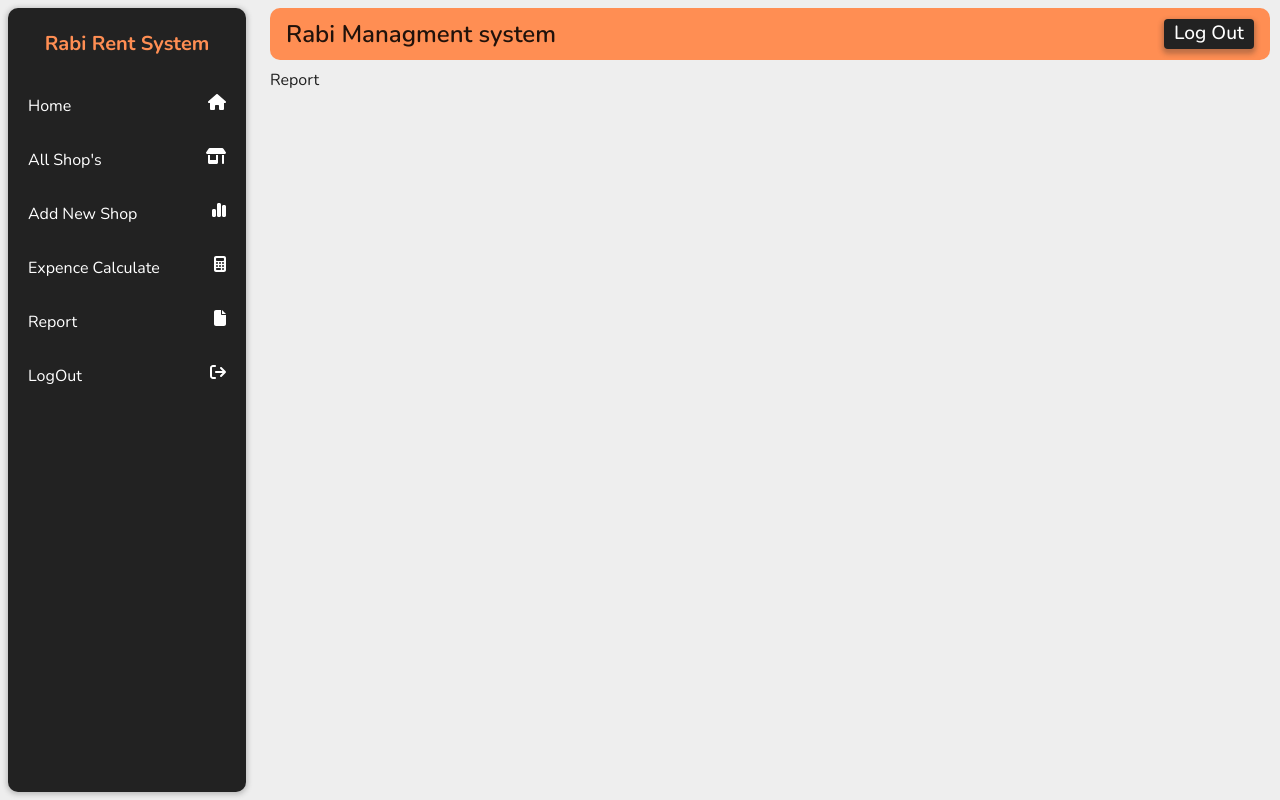
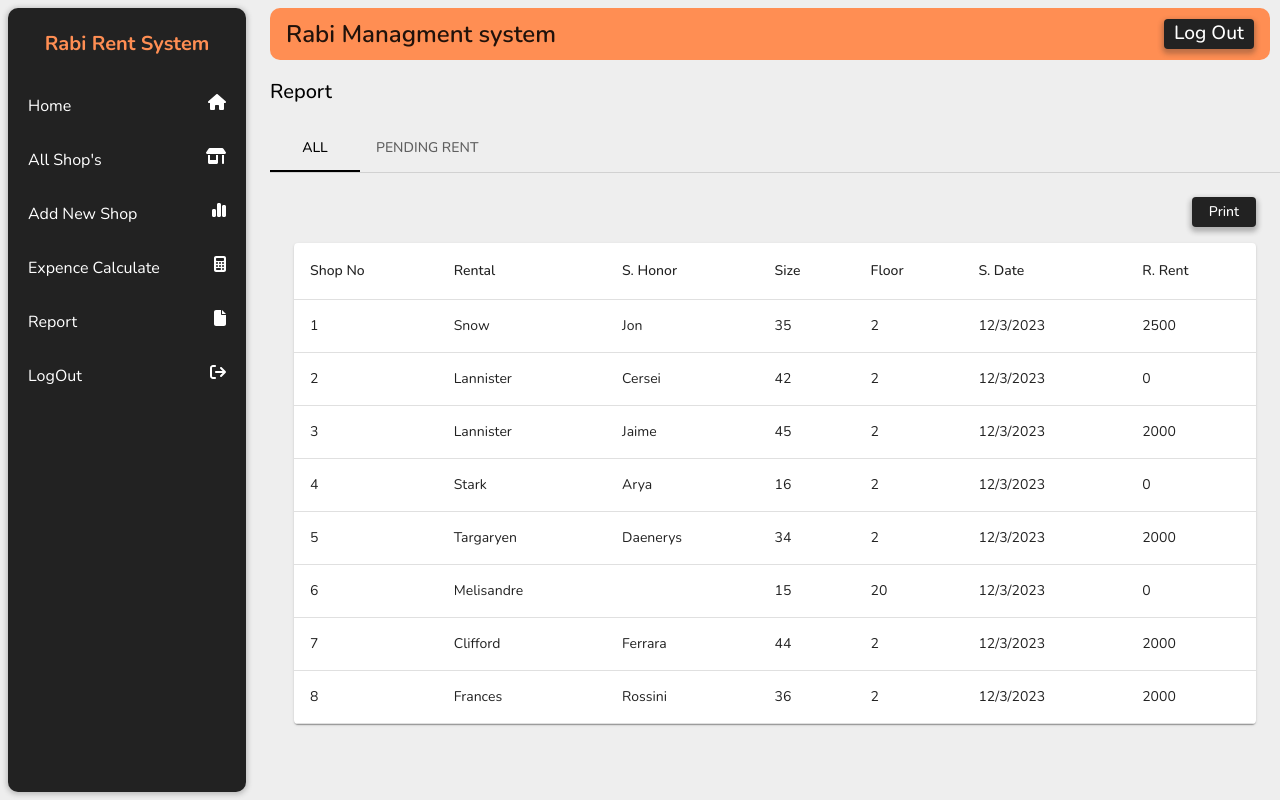
Before and after one commit to ProgrammingWithMudassar/Rabi_plaza_Managmenrt, a React (Vite) app: page /report in a window 1280 px wide. Built offline with nearby package versions, Linux system fonts and the light colour scheme.

Commit message:
update code

```diff
--- a/package.json
+++ b/package.json
@@ -16,6 +16,7 @@
     "@fortawesome/free-solid-svg-icons": "^6.4.0",
     "@fortawesome/react-fontawesome": "^0.2.0",
     "@mui/icons-material": "^5.11.9",
+    "@mui/lab": "^5.0.0-alpha.131",
     "@mui/material": "^5.11.10",
     "@mui/x-data-grid": "^6.5.0",
     "@reduxjs/toolkit": "^1.9.3",
@@ -24,6 +25,7 @@
     "react-dom": "^18.2.0",
     "react-redux": "^8.0.5",
     "react-router-dom": "^6.8.1",
+    "react-to-print": "^2.14.12",
     "react-toastify": "^9.1.1"
   },
   "devDependencies": {
--- a/src/Data/DummyData.js
+++ b/src/Data/DummyData.js
@@ -65,13 +65,12 @@ export const HomeCardData = [
 ]
 
 export const  rows = [
-    { id: 1, Shop_No: 1, rental: 'Snow', S_honor: 'Jon', size: 35, floor: 2, S_date: "12/3/2023", r_rent: 2500 },
-    { id: 2, Shop_No: 2, rental: 'Lannister', S_honor: 'Cersei', size: 42, floor: 2, S_date: "12/3/2023", r_rent: 0 },
-    { id: 3, Shop_No: 3, rental: 'Lannister', S_honor: 'Jaime', size: 45, floor: 2, S_date: "12/3/2023", r_rent: 2000 },
-    { id: 4, Shop_No: 4, rental: 'Stark', S_honor: 'Arya', size: 16, floor: 2, S_date: "12/3/2023", r_rent: 3000 },
-    { id: 5, Shop_No: 5, rental: 'Targaryen', S_honor: 'Daenerys', size: 34, floor: 2, S_date: "12/3/2023", r_rent: 2000 },
-    { id: 6, Shop_No: 6, rental: 'Melisandre', S_honor: null, size: 15, floor: 20, S_date: "12/3/2023", r_rent: 2000 },
-    { id: 7, Shop_No: 7, rental: 'Clifford', S_honor: 'Ferrara', size: 44, floor: 2, S_date: "12/3/2023", r_rent: 2000 },
-    { id: 8, Shop_No: 8, rental: 'Frances', S_honor: 'Rossini', size: 36, floor: 2, S_date: "12/3/2023", r_rent: 2000 },
-    { id: 9, Shop_No: 9, rental: 'Roxie', S_honor: 'Harvey', size: 65, floor: 2, S_date: "12/3/2023", r_rent: 2000 },
+    { id: 1, Shop_No: 1, rental: 'Snow',      email:"abcd123@gmail.com",m_num:300,S_honor: 'Jon', size: 35, floor: 2, S_date: "12/3/2023", r_rent: 2500 },
+    { id: 2, Shop_No: 2, rental: 'Lannister', email:"abcd123@gmail.com",m_num:300,S_honor: 'Cersei', size: 42, floor: 2, S_date: "12/3/2023", r_rent: 0 },
+    { id: 3, Shop_No: 3, rental: 'Lannister', email:"abcd123@gmail.com",m_num:300,S_honor: 'Jaime', size: 45, floor: 2, S_date: "12/3/2023", r_rent: 2000 },
+    { id: 4, Shop_No: 4, rental: 'Stark',     email:"abcd123@gmail.com",m_num:310,S_honor: 'Arya', size: 16, floor: 2, S_date: "12/3/2023", r_rent: 0 },
+    { id: 5, Shop_No: 5, rental: 'Targaryen', email:"abcd123@gmail.com",m_num:312,S_honor: 'Daenerys', size: 34, floor: 2, S_date: "12/3/2023", r_rent: 2000 },
+    { id: 6, Shop_No: 6, rental: 'Melisandre',email:"abcd123@gmail.com",m_num:345,S_honor: null, size: 15, floor: 20, S_date: "12/3/2023", r_rent: 0 },
+    { id: 7, Shop_No: 7, rental: 'Clifford',  email:"abcd123@gmail.com",m_num:306,S_honor: 'Ferrara', size: 44, floor: 2, S_date: "12/3/2023", r_rent: 2000 },
+    { id: 8, Shop_No: 8, rental: 'Frances',   email:"abcd123@gmail.com",m_num:300,S_honor: 'Rossini', size: 36, floor: 2, S_date: "12/3/2023", r_rent: 2000 },
   ];
--- a/src/Pages/Edit_Shop/Edit_Shop.jsx
+++ b/src/Pages/Edit_Shop/Edit_Shop.jsx
@@ -1,6 +1,6 @@
 import React from 'react'
 import { useParams } from 'react-router-dom';
-import { Button, Box, Typography, Grid,  } from '@mui/material'
+import { Button, Box, Typography, Grid, } from '@mui/material'
 import { rows } from '../../Data/DummyData.js';
 import { faBackward } from '@fortawesome/free-solid-svg-icons';
 import { FontAwesomeIcon } from '@fortawesome/react-fontawesome';
@@ -33,33 +33,60 @@ const Edit_Shop = () => {
           </Box>
           <Box mt={4}>
             <Grid container spacing={2}>
+
+
               <Grid item xs={6}>
                 <label for="Shop__number" style={{ fontWeight: "600", }}>Shop Number <span className="required" style={{ color: 'red', fontSize: '0.8em' }}>*</span></label>
-                <input type="text" id="Shop__number" placeholder='#1234' className='form_input' /><br />
+                <input defaultValue={shop.Shop_No} type="number" id="Shop__number" placeholder='#1234' className='form_input' /><br />
+                <Box mt={1}>
+                  <label for="email" style={{ fontWeight: "600" }}>Honor Email <span className="required" style={{ color: 'red', fontSize: '0.8em' }}>*</span></label>
+                  <input defaultValue={shop.email} type="email" id="email" placeholder='Email' className='form_input' /><br />
+                </Box>
                 <Box mt={1}>
                   <label for="Shop__honor" style={{ fontWeight: "600" }}>Shop Honor <span className="required" style={{ color: 'red', fontSize: '0.8em' }}>*</span></label>
-                  <input type="text" id="Shop__honor" placeholder='Honor Name' className='form_input' /><br />
+                  <input defaultValue={shop.S_honor} type="text" id="Shop__honor" placeholder='Honor Name' className='form_input' /><br />
                 </Box>
                 <Box mt={1}>
                   <label for="starting__date" style={{ fontWeight: "600" }}>Registration Date <span className="required" style={{ color: 'red', fontSize: '0.8em' }}>*</span></label>
-                  <input type="date" id="starting__date" placeholder='Honor Name' className='form_input' /><br />
+                  <input defaultValue={shop.S_date} type="date" id="starting__date" placeholder='Honor Name' className='form_input' /><br />
+                </Box>
+                <Box mt={1}>
+                  <label for="remaing__rent" style={{ fontWeight: "600" }}> Remaining Rent <span className="required" style={{ color: 'red', fontSize: '0.8em' }}>*</span></label>
+                  <input defaultValue={shop.r_rent} type="number" id="remaing__rent" placeholder='Remaining Rent' className='form_input' /><br />
                 </Box>
               </Grid>
+
+
               <Grid item xs={6} sx={{ pr: { xs: 0, md: 2 } }}>
                 <label for="shop__size" style={{ fontWeight: "600", }}>Shop Size <span className="required" style={{ color: 'red', fontSize: '0.8em' }}>*</span></label>
-                <input type="text" id="shop__size" placeholder='50x123' className='form_input' /><br />
+                <input defaultValue={shop.size} type="text" id="shop__size" placeholder='50x123' className='form_input' /><br />
+                <Box mt={1}>
+                  <label for="mobile__number" style={{ fontWeight: "600" }}> Mobile Number <span className="required" style={{ color: 'red', fontSize: '0.8em' }}>*</span></label>
+                  <input type="number" defaultValue={shop.m_num} id="mobile__number" placeholder='03000000000' className='form_input' /><br />
+                </Box>
                 <Box mt={1}>
                   <label for="shop__rental" style={{ fontWeight: "600" }}>Shop Rental <span className="required" style={{ color: 'red', fontSize: '0.8em' }}>*</span></label>
-                  <input type="text" id="shop__rental" placeholder='Rental Name' className='form_input' /><br />
+                  <input defaultValue={shop.rental} type="text" id="shop__rental" placeholder='Rental Name' className='form_input' /><br />
                 </Box>
                 <Box mt={1}>
                   <label for="floor" style={{ fontWeight: "600" }}>Floor No.<span className="required" style={{ color: 'red', fontSize: '0.8em' }}>*</span></label>
-                  <input type="text" id="floor" placeholder='Rental Name' className='form_input' /><br />
+                  <input defaultValue={shop.floor} type="text" id="floor" placeholder='Rental Name' className='form_input' /><br />
                 </Box>
               </Grid>
             </Grid>
+
+
             <Box mt={2} pr={2}>
-              <Button sx={{ width: "100%", height: '35px' }}> Update </Button>
+              <Button
+                sx={{
+                  width: "100%", height: '35px',
+                  backgroundColor: '#096AFF',
+                  boxShadow: '0 3px 5px 2px rgba(9, 106, 255, .3)',
+                  ':hover': {
+                    backgroundColor: '#096AFF',
+                    border: "1px solid #096AFF"
+                  },
+                }}> Update </Button>
             </Box>
           </Box>
         </Box>
--- a/src/Pages/LogOut.jsx
+++ b/src/Pages/LogOut.jsx
@@ -1,5 +1,6 @@
 import React from 'react'
 import { Box, Card, CardContent, CardActions, Button } from '@mui/material'
+import {Link} from 'react-router-dom'
 
 const LogOut = () => {
   return (
@@ -17,7 +18,9 @@ const LogOut = () => {
                 backgroundColor: '#FF0000',
               },
             }} >Confirm</Button>
-            <Button sx={{ ml: 1 }}>Cancel</Button>
+            <Link to="/">
+              <Button sx={{ ml: 1 }}>Cancel</Button>
+            </Link>
           </Box>
         </CardActions>
       </Card>
--- a/src/Pages/Report/Report.jsx
+++ b/src/Pages/Report/Report.jsx
@@ -1,9 +1,116 @@
-import React from 'react'
+import * as React from 'react';
+import { TabContext, TabList, TabPanel } from '@mui/lab';
+import { Tab, Box, Typography, Table, TableBody, TableCell, TableContainer, TableHead, TableRow, Paper, Button } from '@mui/material';
+import { rows } from '../../Data/DummyData'
+import ReactToPrint from 'react-to-print';
+import { useRef } from 'react';
 
-const Report = () => {
+
+const LabTabs = () => {
+  const [value, setValue] = React.useState('1');
+  const componentRef = useRef();
+
+  const filteredRows = rows.filter((row) => row.r_rent !== 0);
+
+  const handleChange = (event, newValue) => {
+    setValue(newValue);
+  };
+
   return (
-    <div>Report</div>
-  )
+    <Box >
+      <Typography variant="h6" color="initial" my={2}>Report</Typography>
+      <Box sx={{ width: '100%', typography: 'body1' }}>
+        <TabContext value={value}>
+          <Box sx={{ borderBottom: 1, borderColor: 'divider' }}>
+            <TabList onChange={handleChange} aria-label="lab API tabs example">
+              <Tab label="All" value="1" />
+              <Tab label="Pending Rent" value="2" />
+            </TabList>
+          </Box>
+
+
+          <TabPanel value="1">
+            <Box sx={{ display: 'flex', justifyContent: 'flex-end', pb: 2 }}>
+              <ReactToPrint
+                trigger={() => <Button>Print</Button>}
+                content={() => componentRef.current}
+              />
+              {/* <Button >Print</Button> */}
+            </Box>
+            <TableContainer component={Paper} ref={componentRef}>
+              <Table>
+                <TableHead>
+                  <TableRow>
+                    <TableCell>Shop No</TableCell>
+                    <TableCell>Rental</TableCell>
+                    <TableCell>S. Honor</TableCell>
+                    <TableCell>Size</TableCell>
+                    <TableCell>Floor</TableCell>
+                    <TableCell>S. Date</TableCell>
+                    <TableCell>R. Rent</TableCell>
+                  </TableRow>
+                </TableHead>
+                <TableBody>
+                  {rows.map((row) => (
+                    <TableRow key={row.id}>
+                      <TableCell>{row.Shop_No}</TableCell>
+                      <TableCell>{row.rental}</TableCell>
+                      <TableCell>{row.S_honor}</TableCell>
+                      <TableCell>{row.size}</TableCell>
+                      <TableCell>{row.floor}</TableCell>
+                      <TableCell>{row.S_date}</TableCell>
+                      <TableCell>{row.r_rent}</TableCell>
+                    </TableRow>
+                  ))}
+                </TableBody>
+              </Table>
+            </TableContainer>
+
+
+          </TabPanel>
+          <TabPanel value="2">
+            <Box sx={{ display: 'flex', justifyContent: 'flex-end', pb: 2 }}>
+            <ReactToPrint
+                trigger={() => <Button>Print</Button>}
+                content={() => componentRef.current}
+              />
+              {/* <Button >Print</Button> */}
+            </Box>
+            <TableContainer component={Paper} ref={componentRef}>
+              <Table>
+                <TableHead>
+                  <TableRow>
+                    <TableCell>Shop No</TableCell>
+                    <TableCell>Rental</TableCell>
+                    <TableCell>S. Honor</TableCell>
+                    <TableCell>Size</TableCell>
+                    <TableCell>Floor</TableCell>
+                    <TableCell>S. Date</TableCell>
+                    <TableCell>R. Rent</TableCell>
+                  </TableRow>
+                </TableHead>
+                <TableBody>
+                  {filteredRows.map((row) => (
+                    <TableRow key={row.id}>
+                      <TableCell>{row.Shop_No}</TableCell>
+                      <TableCell>{row.rental}</TableCell>
+                      <TableCell>{row.S_honor}</TableCell>
+                      <TableCell>{row.size}</TableCell>
+                      <TableCell>{row.floor}</TableCell>
+                      <TableCell>{row.S_date}</TableCell>
+                      <TableCell>{row.r_rent}</TableCell>
+                    </TableRow>
+                  ))}
+                </TableBody>
+              </Table>
+            </TableContainer>
+
+
+          </TabPanel>
+        </TabContext>
+      </Box>
+    </Box>
+  );
 }
 
-export default Report
+export default LabTabs
--- a/src/Pages/ShopForm/ShopForm.jsx
+++ b/src/Pages/ShopForm/ShopForm.jsx
@@ -5,6 +5,7 @@ import { FontAwesomeIcon } from '@fortawesome/react-fontawesome';
 
 const ShopForm = () => {
 
+  const options = [1, 2, 3, 4, 5];
   const goBack = () => {
     window.history.go(-1);
   };
@@ -18,7 +19,11 @@ const ShopForm = () => {
       <Grid container spacing={2}>
         <Grid item xs={6}>
           <label for="Shop__number" style={{ fontWeight: "600", }}>Shop Number <span className="required" style={{ color: 'red', fontSize: '0.8em' }}>*</span></label>
-          <input  type="text" id="Shop__number" placeholder='#1234' className='form_input' /><br />
+          <input type="text" id="Shop__number" placeholder='#1234' className='form_input' /><br />
+          <Box mt={1}>
+            <label for="email" style={{ fontWeight: "600" }}>Honor Email <span className="required" style={{ color: 'red', fontSize: '0.8em' }}>*</span></label>
+            <input type="email" id="email" placeholder='Email' className='form_input' /><br />
+          </Box>
           <Box mt={1}>
             <label for="Shop__honor" style={{ fontWeight: "600" }}>Shop Honor <span className="required" style={{ color: 'red', fontSize: '0.8em' }}>*</span></label>
             <input type="text" id="Shop__honor" placeholder='Honor Name' className='form_input' /><br />
@@ -28,16 +33,28 @@ const ShopForm = () => {
             <input type="date" id="starting__date" placeholder='Honor Name' className='form_input' /><br />
           </Box>
         </Grid>
+
+
+
         <Grid item xs={6} sx={{ pr: { xs: 0, md: 2 } }}>
           <label for="shop__size" style={{ fontWeight: "600", }}>Shop Size <span className="required" style={{ color: 'red', fontSize: '0.8em' }}>*</span></label>
           <input type="text" id="shop__size" placeholder='50x123' className='form_input' /><br />
+          <Box mt={1}>
+            <label for="mobile__number" style={{ fontWeight: "600" }}> Mobile Number <span className="required" style={{ color: 'red', fontSize: '0.8em' }}>*</span></label>
+            <input type="text" id="mobile__number" placeholder='03000000000' className='form_input' /><br />
+          </Box>
           <Box mt={1}>
             <label for="shop__rental" style={{ fontWeight: "600" }}>Shop Rental <span className="required" style={{ color: 'red', fontSize: '0.8em' }}>*</span></label>
             <input type="text" id="shop__rental" placeholder='Rental Name' className='form_input' /><br />
           </Box>
           <Box mt={1}>
             <label for="floor" style={{ fontWeight: "600" }}>Floor No.<span className="required" style={{ color: 'red', fontSize: '0.8em' }}>*</span></label>
-            <input type="text" id="floor" placeholder='Rental Name' className='form_input' /><br />
+            <input type="text" id="floor" placeholder='Floor Number' className='form_input' list="options" /><br />
+            <datalist id="options" style={{ width: "100%" }}>
+              {options.map((option, index) => (
+                <option key={index} value={option} />
+              ))}
+            </datalist>
           </Box>
         </Grid>
       </Grid>
--- a/src/Pages/Style.css
+++ b/src/Pages/Style.css
@@ -24,3 +24,9 @@
     right: 0;
     margin-right: 10px;
 }
+
+input::-webkit-outer-spin-button,
+input::-webkit-inner-spin-button {
+    -webkit-appearance: none;
+    margin: 0;
+}
```
Also changed, not shown: 1 other file (tests, documents, lock files or other folders).
